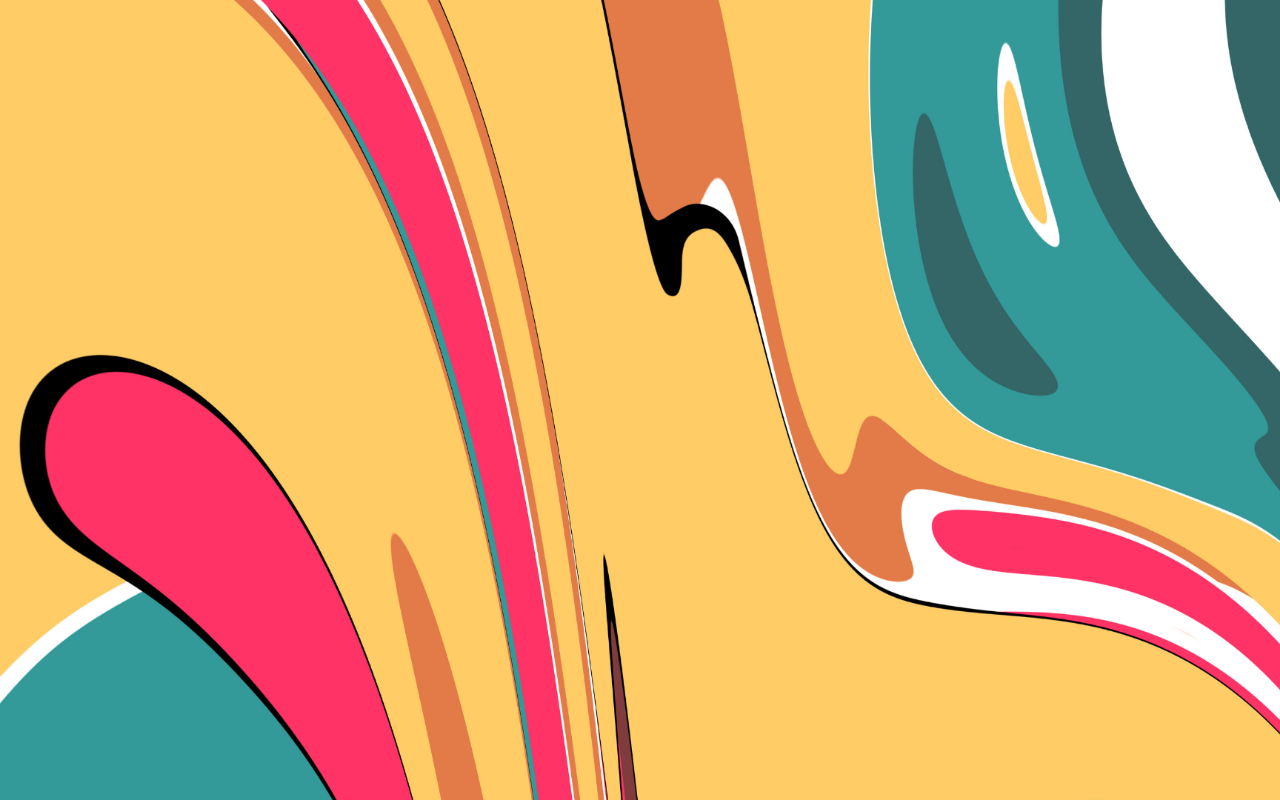
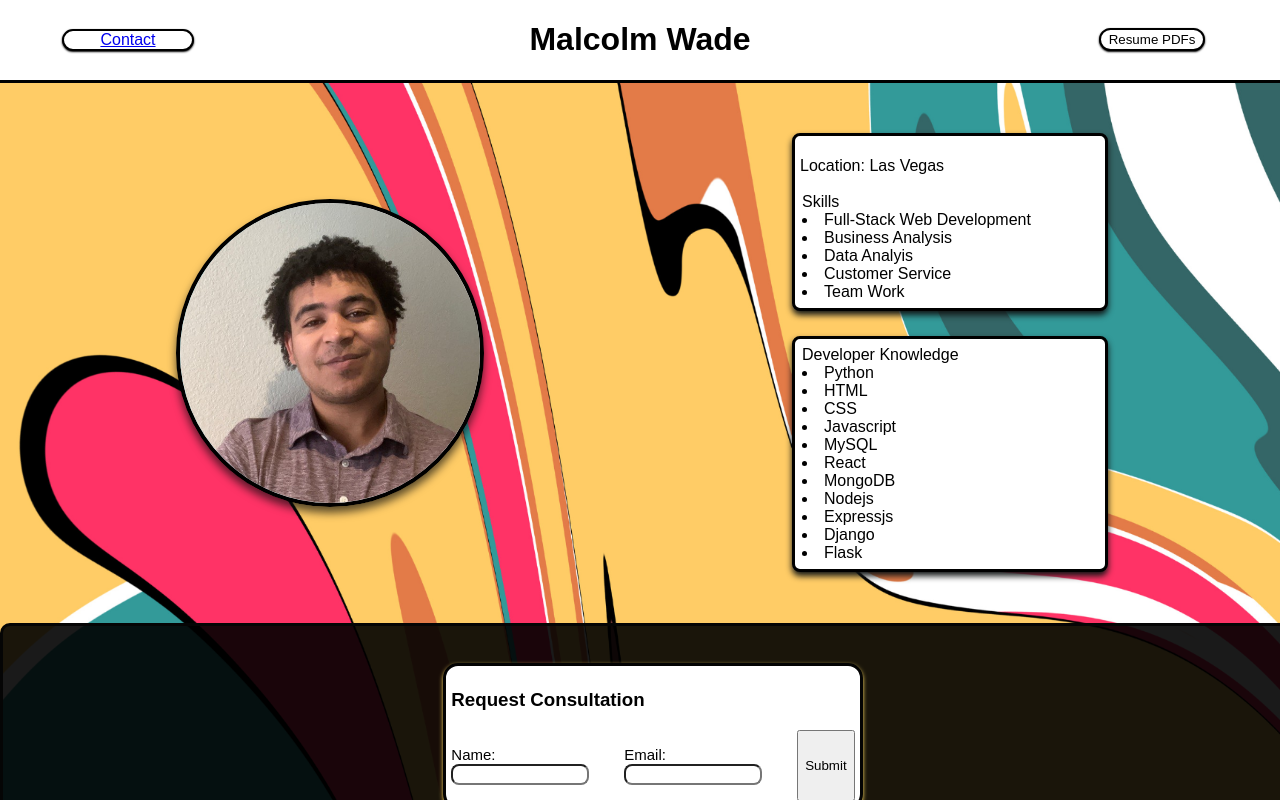
Before and after one commit to malcolmwadegit/Website, a React (Create React App) app: page /website/ in a window 1280 px wide. Before the commit this address had no page. Built offline with nearby package versions, Linux system fonts and the light colour scheme.

Commit message:
trying again

```diff
--- a/src/App.js
+++ b/src/App.js
@@ -1,19 +1,18 @@
 import Home from './pages/Home/Home';
 import ContactPage from './pages/Contact/Contact';
 import './styles/Global.css';
-import { BrowserRouter as Router, Route, Routes } from 'react-router-dom';
-
+import { BrowserRouter as Router, Routes, Route } from 'react-router-dom';
 
 function App() {
   return (
-    <div className="app-container">
-      <Router basename="/website">
+    <Router basename="/website">
+      <div className="app-container">
         <Routes>
-          <Route path="/website" component={Home} />
-          <Route path="/website/contact-page" component={ContactPage} />
+          <Route exact path="/" element={<Home />} />
+          <Route path="/contact-page" element={<ContactPage />} />
         </Routes>
-      </Router>
-    </div>
+      </div>
+    </Router>
   );
 }
 
```
Also changed, not shown: 7 other files (tests, documents, lock files or other folders).
